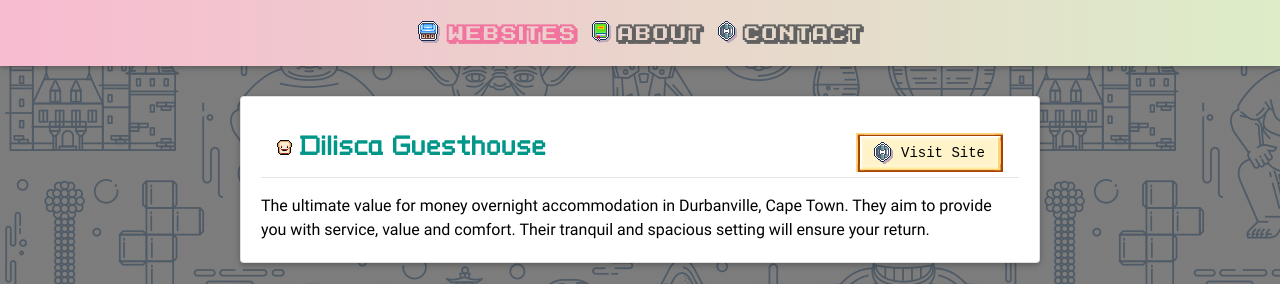
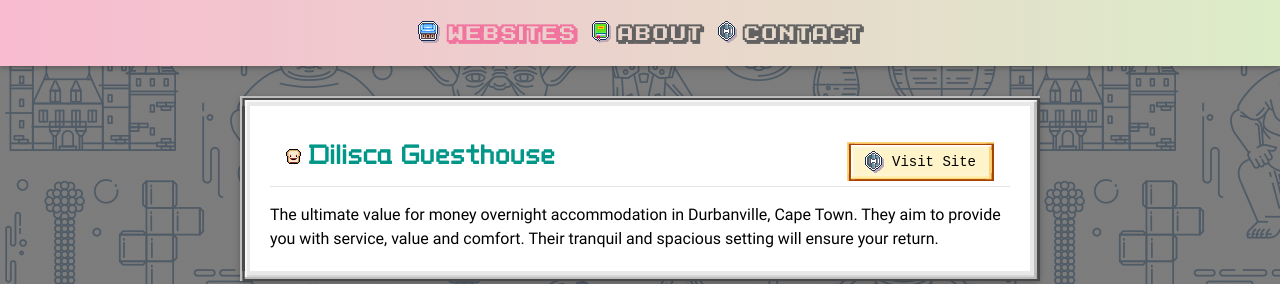
Before and after one commit to Kobusvds/Kobusvds.github.io, a plain HTML site: page index.html in a window 1280 px wide. Shown: the top 284 px of the page. Drawn offline with nearby package versions, Linux system fonts and the light colour scheme; a web font is replaced by a local one.

Commit message:
Add files via upload

```diff
--- a/Resources/k2.css
+++ b/Resources/k2.css
@@ -72,3 +72,13 @@
 	font-family: 'VT323', monospace !important;
 	color:black;
 }
+
+.pBorder
+{
+	border: 10px solid transparent;
+	-webkit-border-image: url('border2.png') 30 stretch; /* Safari 3.1-5 */
+	-o-border-image: url('border2.png') 30 stretch; /* Opera 11-12.1 */
+	border-image: url('border2.png') 30 stretch;
+	background-color:white;
+	color:black;
+}
```
Also changed, not shown: Resources/Panda.png (added).
